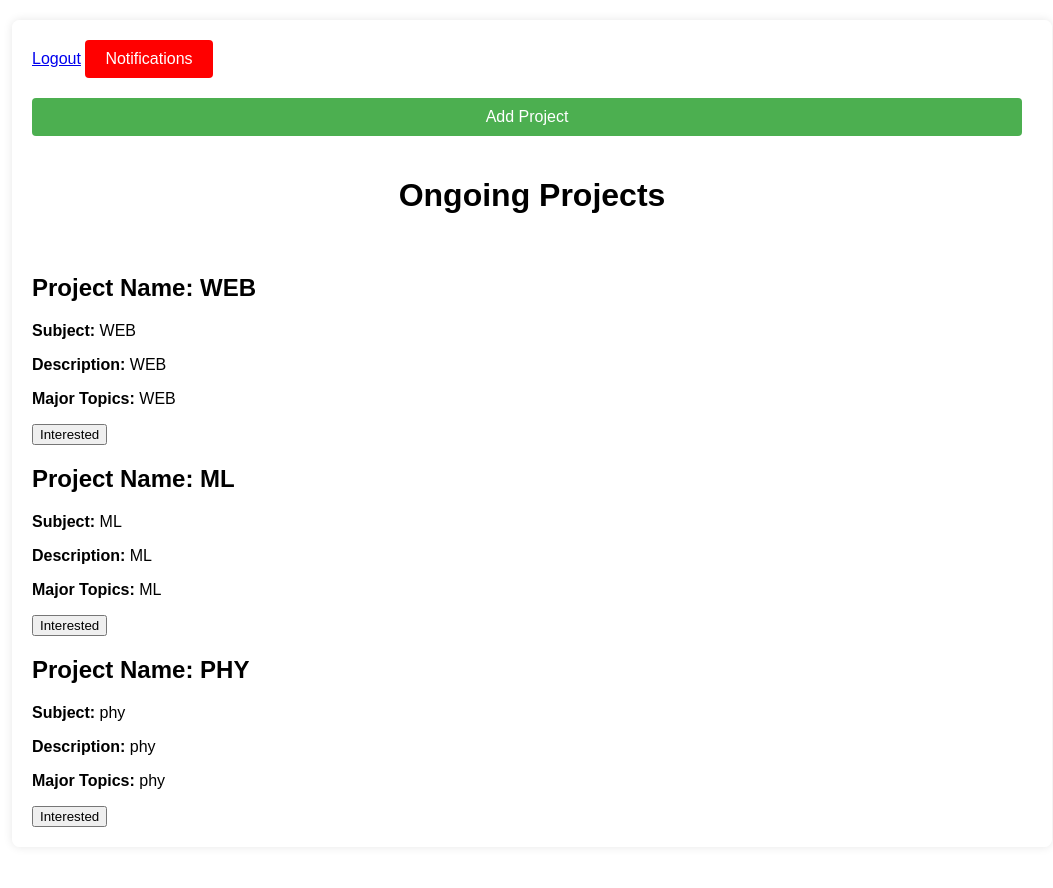
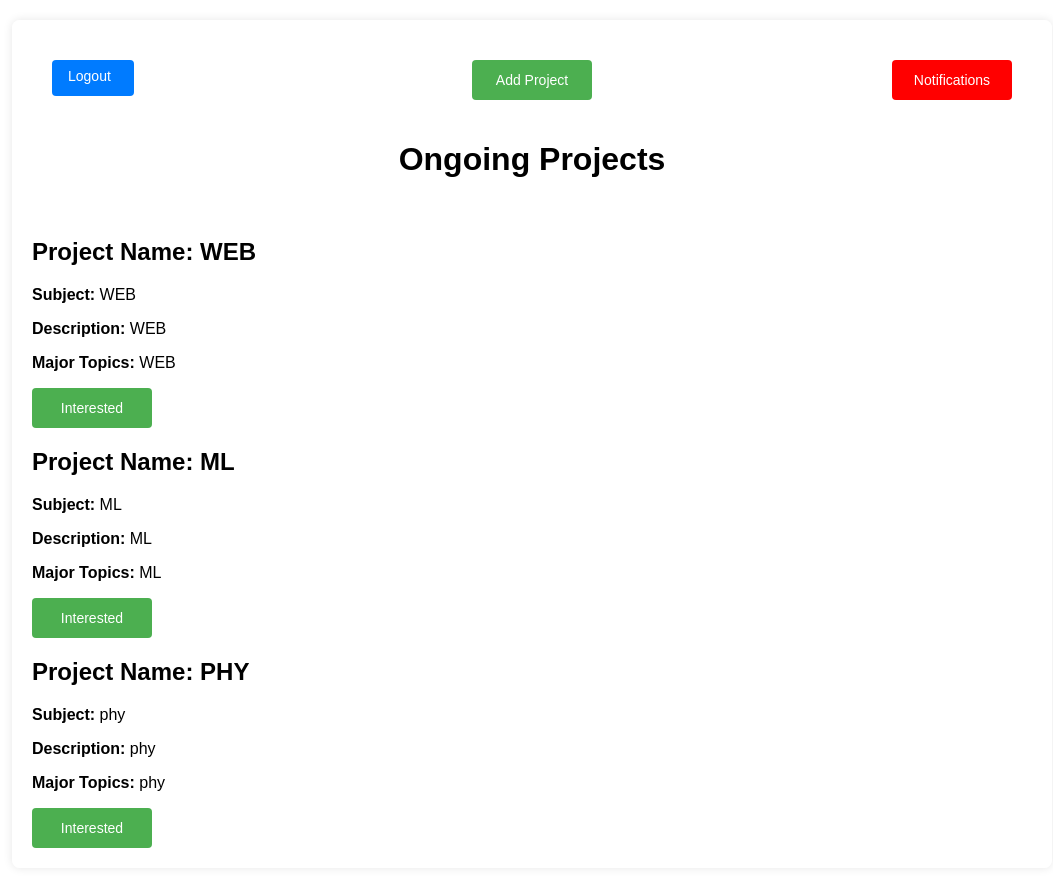
Before and after one commit to Saumya101203/Project-collaboration-website, a PHP site: page /ongoing-projects.html in a window 1280 px wide. Shown: the whole page, without its empty margins (108-1161 px from the left). Before the commit the page ends 867 px from the top, so only its background shows below. Run offline with PHP 8.4, Linux system fonts and the light colour scheme; data comes from the database, SQL or seed files in the repository.

Commit message:
Update styles2.css

```diff
--- a/styles2.css
+++ b/styles2.css
@@ -28,18 +28,23 @@ h1 {
     margin-bottom: 20px;
 }
 
-.add-project-button, .view-notifications-button {
-    padding: 10px 20px;
-    font-size: 16px;
+button, .logout-button {
+    padding: 8px 16px;
+    font-size: 14px;
     color: white;
     border: none;
     border-radius: 4px;
     cursor: pointer;
+    text-decoration: none;
+    display: inline-block;
 }
 
 .add-project-button {
     background-color: #4CAF50;
-    margin-right: 10px;
+    width: 120px; /* Set a common width */
+    height: 40px; /* Set a common height */
+    margin: 0 auto; /* Center the button */
+    display: block; /* Ensure it behaves as a block element */
 }
 
 .add-project-button:hover {
@@ -47,9 +52,44 @@ h1 {
 }
 
 .view-notifications-button {
+    width: 120px; /* Increased width */
+    height: 40px; /* Increased height */
     background-color: red;
+    position: absolute;
+    top: 20px;
+    right: 20px;
 }
 
 .view-notifications-button:hover {
     background-color: #45a049;
 }
+
+.logout-button {
+    width: 50px; /* Smaller width */
+    height: 20px; /* Smaller height */
+    background-color: #007BFF;
+    position: absolute;
+    top: 20px;
+    left: 20px;
+}
+
+.logout-button:hover {
+    background-color: #0056b3;
+}
+
+.interested-button {
+    background-color: #4CAF50;
+    width: 120px; /* Set a common width */
+    height: 40px; /* Set a common height */
+}
+
+.interested-button:hover {
+    background-color: green;
+}
+
+.button-container {
+    position: relative;
+    display: flex;
+    justify-content: space-between;
+    width: 100%;
+}
```
